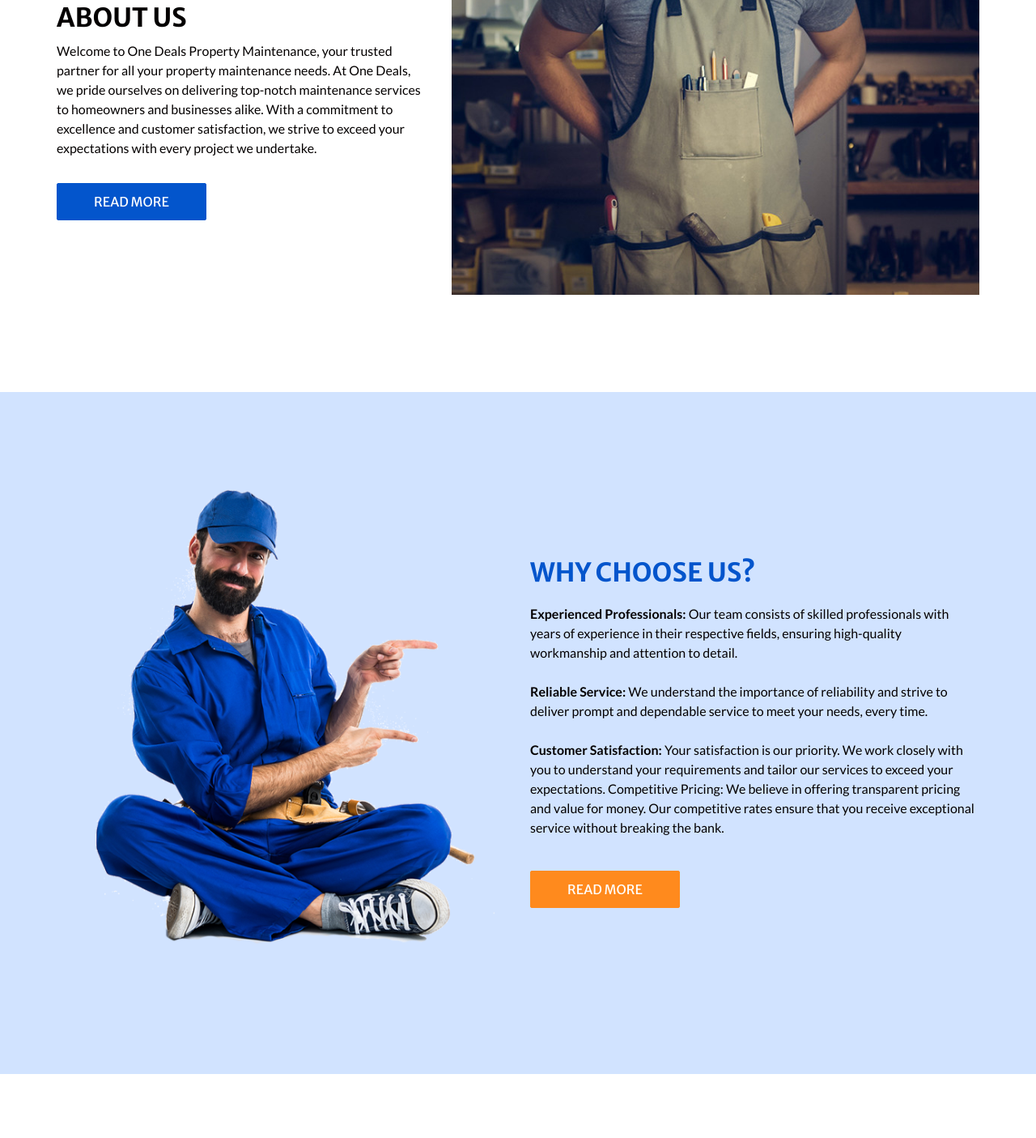
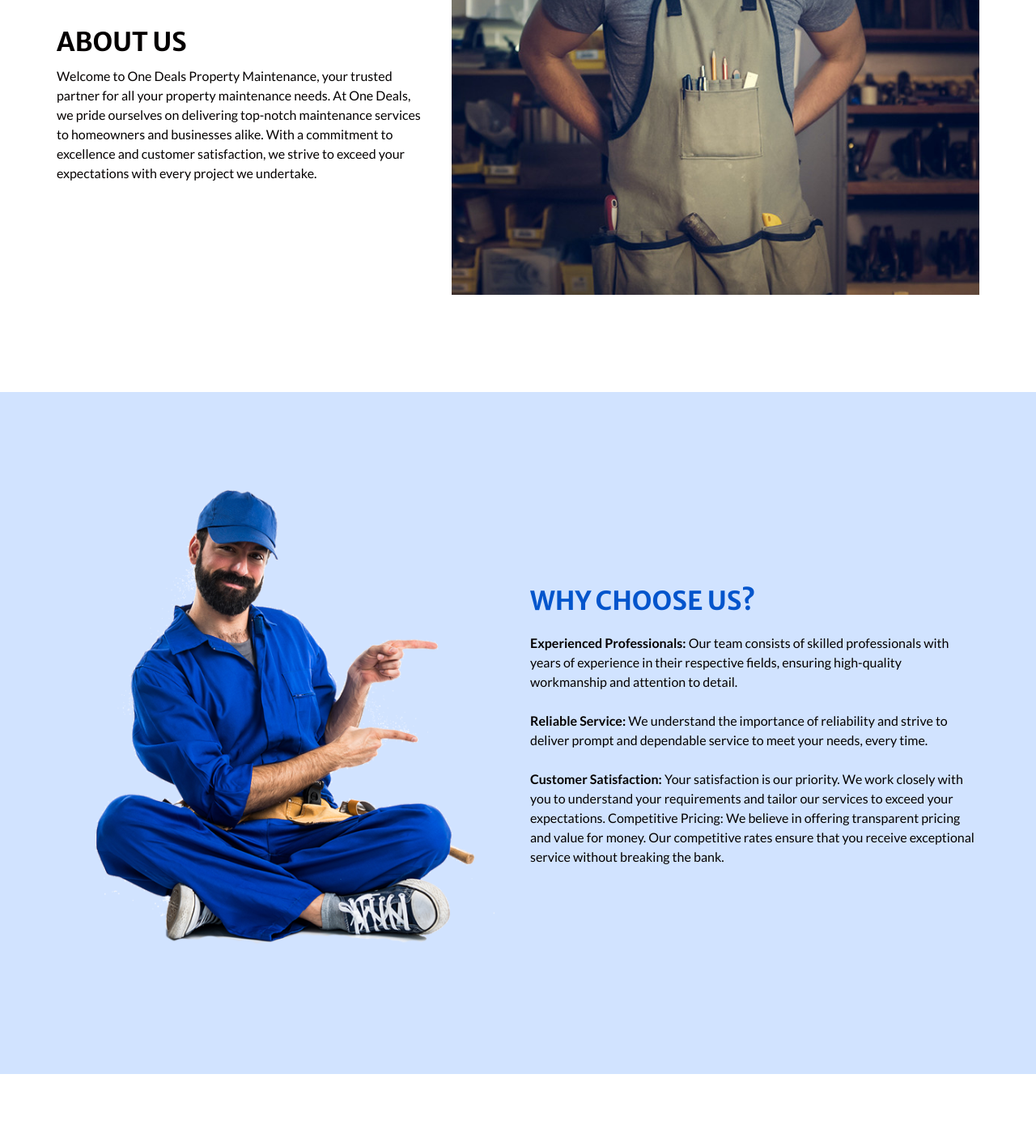
Before and after one commit to FasalThoufeeq/Maintanance, a plain HTML site: page Maintanance/index.html in a window 1280 px wide. Shown: the part 1275-2680 px from the top of the page at 81% size. Drawn offline with nearby package versions, Linux system fonts and the light colour scheme; some packages are replaced by stand-ins of ours.

Commit message:
first commit6

```diff
--- a/Maintanance/index.html
+++ b/Maintanance/index.html
@@ -228,7 +228,7 @@
                 and customer satisfaction, we strive to exceed your expectations
                 with every project we undertake.
               </p>
-              <a href=""> Read More </a>
+              <!-- <a href=""> Read More </a> -->
             </div>
           </div>
           <div class="col-lg-7 col-md-6">
@@ -278,7 +278,7 @@
                 ensure that you receive exceptional service without
                 breaking the bank.
               </p>
-              <a href=""> Read More </a>
+              <!-- <a href=""> Read More </a> -->
             </div>
           </div>
         </div>
@@ -414,7 +414,7 @@
           </div>
         </div>
         <div class="btn-box">
-          <a href=""> View More </a>
+          <!-- <a href=""> View More </a> -->
         </div>
       </div>
     </section>
```
